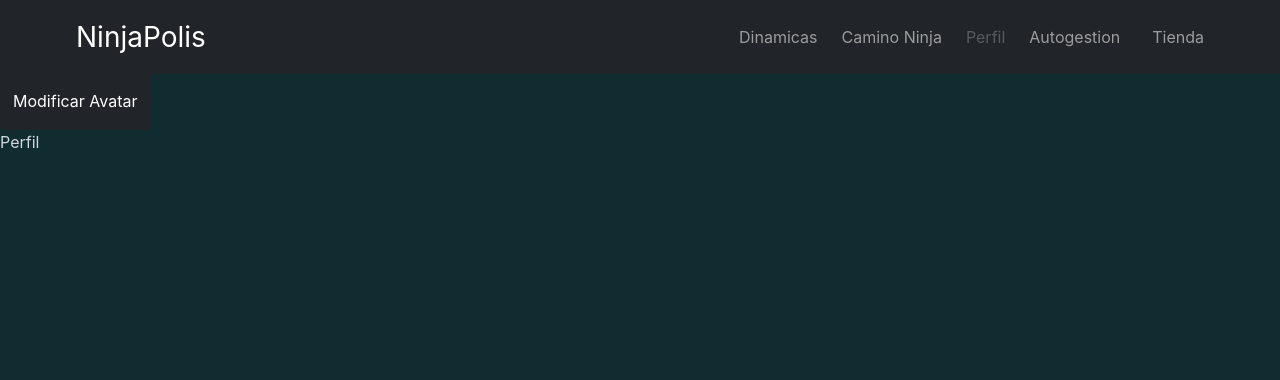
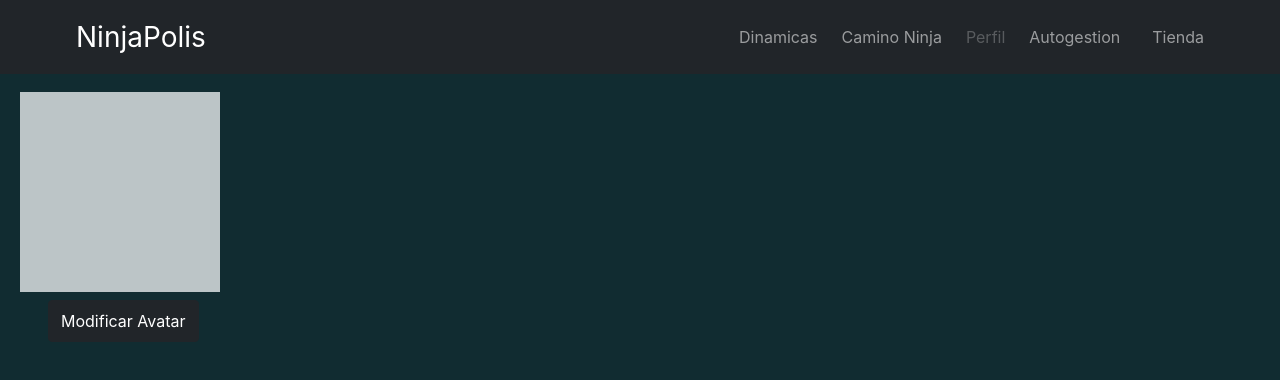
Before and after one commit to DainXOR/Ninjapolis-Proyect, a React (Create React App) app: page /paginaPrincipal/perfil in a window 1280 px wide. Shown: the top 380 px of the page. Built offline with nearby package versions, Linux system fonts and the light colour scheme.

Commit message:
Add files via upload

```diff
--- a/src/componentes/secciones/perfil/Perfil.jsx
+++ b/src/componentes/secciones/perfil/Perfil.jsx
@@ -3,14 +3,17 @@ import Avatar from "./avatar/Avatar";
 import "./perfil.css";
 
 const Perfil = ()=>{
+
     return(
         <div className="contPerfil">
             <Navegacion perfilProp="disabled" />
             <br></br>
             <br></br>
             <br></br>
+            <div className="cardAvatarCont">
+
+            </div>
             <Avatar/>
-            Perfil
         </div>
     )
 }
--- a/src/componentes/secciones/perfil/avatar/Avatar.jsx
+++ b/src/componentes/secciones/perfil/avatar/Avatar.jsx
@@ -2,9 +2,10 @@ import "../perfil.css";
 import AvatarOpciones from "./AvatarOpciones";
 
 const Avatar = ()=>{
+
     return(
         <div>
-            <button type="button" className="btn btn-dark py-3" data-bs-toggle="modal" data-bs-target="#exampleModal">
+            <button type="button" className="btn btn-dark py-2 mx-5 my-2" data-bs-toggle="modal" data-bs-target="#exampleModal">
             Modificar Avatar
             </button>
 
--- a/src/componentes/secciones/perfil/avatar/AvatarOpciones.jsx
+++ b/src/componentes/secciones/perfil/avatar/AvatarOpciones.jsx
@@ -1,62 +1,14 @@
 import { useState } from "react";
 import "../perfil.css";
-// color de piel
-import pielUno from "./caracterAvatar/piel/pielClara-uno.svg";
-import pielDos from "./caracterAvatar/piel/pielClara-dos.svg";
-import pielTres from "./caracterAvatar/piel/pielClara-tres.svg";
-import pielCuatro from "./caracterAvatar/piel/pielAzul.svg";
-import pielCinco from "./caracterAvatar/piel/pielVerde.svg";
-import pielSeis from "./caracterAvatar/piel/pielMorada.svg";
-import pielSiete from "./caracterAvatar/piel/pielMorena-uno.svg";
-import pielOcho from "./caracterAvatar/piel/pielMorena-dos.svg";
-import pielNueve from "./caracterAvatar/piel/pielMorena-tres.svg";
-import pielDies from "./caracterAvatar/piel/pielAzul-uno.svg";
-import pielOnce from "./caracterAvatar/piel/pielVerde-uno.svg";
-// Bandanas
-import bandanaUno from "./caracterAvatar/piel/bandana-uno.svg";
-import bandanaDos from "./caracterAvatar/piel/bandana-dos.svg";
-import bandanaTres from "./caracterAvatar/piel/bandana-tres.svg";
-import bandanaCuatro from "./caracterAvatar/piel/bandana-cuatro.svg";
-import bandanaCinco from "./caracterAvatar/piel/bandana-cinco.svg";
-// aldeas
-import aldeaUno from "./caracterAvatar/piel/aldea-uno.svg";
-import aldeaDos from "./caracterAvatar/piel/aldea-dos.svg";
-import aldeaTres from "./caracterAvatar/piel/aldea-tres.svg";
-import aldeaCuatro from "./caracterAvatar/piel/aldea-cuatro.svg";
-// Mascaras
-import mascaraUno from "./caracterAvatar/piel/mascara-uno.svg";
-import mascaraDos from "./caracterAvatar/piel/mascara-dos.svg";
-import mascaraTres from "./caracterAvatar/piel/mascara-tres.svg";
-import mascaraCuatro from "./caracterAvatar/piel/mascara-cuatro.svg";
-import mascaraCinco from "./caracterAvatar/piel/mascara-cinco.svg";
-import mascaraSeis from "./caracterAvatar/piel/mascara-seis.svg";   // 1) Subir diseño a la carpeta piel (por ahora)
-import mascaraSiete from "./caracterAvatar/piel/mascara-siete.svg"; // <---2) Importar la imagen de esta forma
-// Rayones
-import scratchStrike from "./caracterAvatar/piel/aldea-tachado.svg";
-import scratchStrikes from "./caracterAvatar/piel/aldea-tachado.svg";
-import scratchRust from "./caracterAvatar/piel/aldea-tachado.svg";
-import scratchBite from "./caracterAvatar/piel/aldea-tachado.svg";
-import scratchTorn from "./caracterAvatar/piel/aldea-tachado.svg";
-//import scratchStrikes from "./caracterAvatar/scratch/strike_2.svg";
-//import scratchRust from "./caracterAvatar/scratch/rust_1.svg";
-//import scratchBite from "./caracterAvatar/scratch/bite_1.svg";
-//import scratchTorn from "./caracterAvatar/scratch/torn_1.svg";
-
+import { AvPiel, AvBandana, AvAldeas, AvMascaras, AvScrath } from "./srcImpAvatar/ImpAvatar";
 
 const AvatarOpciones = ()=>{
 
-
-    // tarea: condicionar la bandana con los simbolos de las aldeas, dependencia uno de otro(si no hay bandana, no tiene que haber simbolo)
-    // > Challenge: Accepted ;)
-    let pielArreglo = [pielUno, pielDos, pielTres, pielCuatro, pielCinco, pielSeis, pielSiete,
-                       pielOcho, pielNueve, pielDies, pielOnce];
-    let bandanaArreglo = [bandanaUno, bandanaDos, bandanaTres, bandanaCuatro,
-                          bandanaCinco];   // <--- 3) Crear el arreglo con los import del mismo tipo
-    let aldeaArreglo = [aldeaUno, aldeaDos, aldeaTres, aldeaCuatro];
-    let mascaraArreglo = [mascaraUno, mascaraDos, mascaraTres, mascaraCuatro, mascaraCinco,
-                          mascaraSeis, mascaraSiete];
-
-    let scratchTypes = [scratchStrike, scratchStrikes, scratchRust, scratchBite, scratchTorn];
+    const pielArreglo =  new AvPiel();
+    const bandanaArreglo = new AvBandana();
+    const aldeaArreglo = new AvAldeas();
+    const mascaraArreglo = new AvMascaras();
+    const scratchTypes = new AvScrath();
 
     const [ piel, setPiel ] = useState(pielArreglo[0]);
 
@@ -126,7 +78,6 @@ const AvatarOpciones = ()=>{
                     {showScratch && <img alt="" className="position-absolute" src={scratch} />}
                     {mostrarMascara && <img alt="" className="position-absolute" src={mascara} />}  {/* 7) Colocar de esta forma las variables de la parte 4 y 5, ej: mostrar(nombreDeCategoria) y (categoria) - dependiendo de su importancia, estar atento al orden. Por ej: una mascara siempre va encima de la boca, asi que primero se pone la boca, y debajo(en el codigo) la mascara  */}
                 </div>
-
                 <div>
                     <div className="accordion" id="accordionExample"> {/* 8) copiar este div y pegarlo en la ultima fila (estar atento de como empieza y terminan los divs)  */}
                         <div className="accordion-item">
--- /dev/null
+++ b/src/componentes/secciones/perfil/avatar/srcImpAvatar/ImpAvatar.jsx
@@ -0,0 +1,65 @@
+// Piel
+import pielUno from "../caracterAvatar/piel/pielClara-uno.svg";
+import pielDos from "../caracterAvatar/piel/pielClara-dos.svg";
+import pielTres from "../caracterAvatar/piel/pielClara-tres.svg";
+import pielCuatro from "../caracterAvatar/piel/pielAzul.svg";
+import pielCinco from "../caracterAvatar/piel/pielVerde.svg";
+import pielSeis from "../caracterAvatar/piel/pielMorada.svg";
+import pielSiete from "../caracterAvatar/piel/pielMorena-uno.svg";
+import pielOcho from "../caracterAvatar/piel/pielMorena-dos.svg";
+import pielNueve from "../caracterAvatar/piel/pielMorena-tres.svg";
+import pielDies from "../caracterAvatar/piel/pielAzul-uno.svg";
+import pielOnce from "../caracterAvatar/piel/pielVerde-uno.svg";
+// Bandana
+import bandanaUno from "../caracterAvatar/piel/bandana-uno.svg";
+import bandanaDos from "../caracterAvatar/piel/bandana-dos.svg";
+import bandanaTres from "../caracterAvatar/piel/bandana-tres.svg";
+import bandanaCuatro from "../caracterAvatar/piel/bandana-cuatro.svg";
+import bandanaCinco from "../caracterAvatar/piel/bandana-cinco.svg";
+// Aldeas
+import aldeaUno from "../caracterAvatar/piel/aldea-uno.svg";
+import aldeaDos from "../caracterAvatar/piel/aldea-dos.svg";
+import aldeaTres from "../caracterAvatar/piel/aldea-tres.svg";
+import aldeaCuatro from "../caracterAvatar/piel/aldea-cuatro.svg";
+// Mascaras
+import mascaraUno from "../caracterAvatar/piel/mascara-uno.svg";
+import mascaraDos from "../caracterAvatar/piel/mascara-dos.svg";
+import mascaraTres from "../caracterAvatar/piel/mascara-tres.svg";
+import mascaraCuatro from "../caracterAvatar/piel/mascara-cuatro.svg";
+import mascaraCinco from "../caracterAvatar/piel/mascara-cinco.svg";
+import mascaraSeis from "../caracterAvatar/piel/mascara-seis.svg";
+import mascaraSiete from "../caracterAvatar/piel/mascara-siete.svg";
+// Rayones
+import scratchStrike from "../caracterAvatar/piel/aldea-tachado.svg";
+import scratchStrikes from "../caracterAvatar/piel/aldea-tachado.svg";
+import scratchRust from "../caracterAvatar/piel/aldea-tachado.svg";
+import scratchBite from "../caracterAvatar/piel/aldea-tachado.svg";
+import scratchTorn from "../caracterAvatar/piel/aldea-tachado.svg";
+//import scratchStrikes from "../caracterAvatar/scratch/strike_2.svg";
+//import scratchRust from "../caracterAvatar/scratch/rust_1.svg";
+//import scratchBite from "../caracterAvatar/scratch/bite_1.svg";
+//import scratchTorn from "../caracterAvatar/scratch/torn_1.svg";
+
+
+export function AvPiel(){
+    let pieles = [pielUno, pielDos, pielTres, pielCuatro, pielCinco,
+                  pielSeis, pielSiete, pielOcho, pielNueve, pielDies, pielOnce];
+    return pieles;
+}
+export function AvBandana(){
+    let bandanas = [bandanaUno, bandanaDos, bandanaTres, bandanaCuatro, bandanaCinco];
+    return bandanas;
+}
+export function AvAldeas(){
+    let aldeas = [aldeaUno, aldeaDos, aldeaTres, aldeaCuatro];
+    return aldeas;
+}
+export function AvMascaras(){
+    let mascaras = [mascaraUno, mascaraDos, mascaraTres, mascaraCuatro, mascaraCinco,
+        mascaraSeis, mascaraSiete];
+    return mascaras;
+}
+export function AvScrath(){
+    let scratch = [scratchStrike, scratchStrikes, scratchRust, scratchBite, scratchTorn];
+    return scratch;
+}
--- a/src/componentes/secciones/perfil/perfil.css
+++ b/src/componentes/secciones/perfil/perfil.css
@@ -16,6 +16,13 @@
     width: 250px;
 }
 
+.cardAvatarCont{
+    width: 200px;
+    height: 200px;
+    background-color: #bcc5c7;
+    margin-top: 20px;
+    margin-left: 20px;
+}
 
 /* Color de Piel */
 .contElegirColor{
--- a/src/componentes/secciones/shop_page/menu.jsx
+++ b/src/componentes/secciones/shop_page/menu.jsx
@@ -16,14 +16,12 @@ const ShopMenu = ()=>{
     const closeMenu = (e)=>{
         setShow(false);
     }
-
     const redirect = (e)=>{
         e.preventDefault();
 
         setSection(e.target.id);
 
     }
-
     return(
         <div>
             {
```
Also changed, not shown: src/componentes/secciones/perfil/avatar/avatar.css (added).
